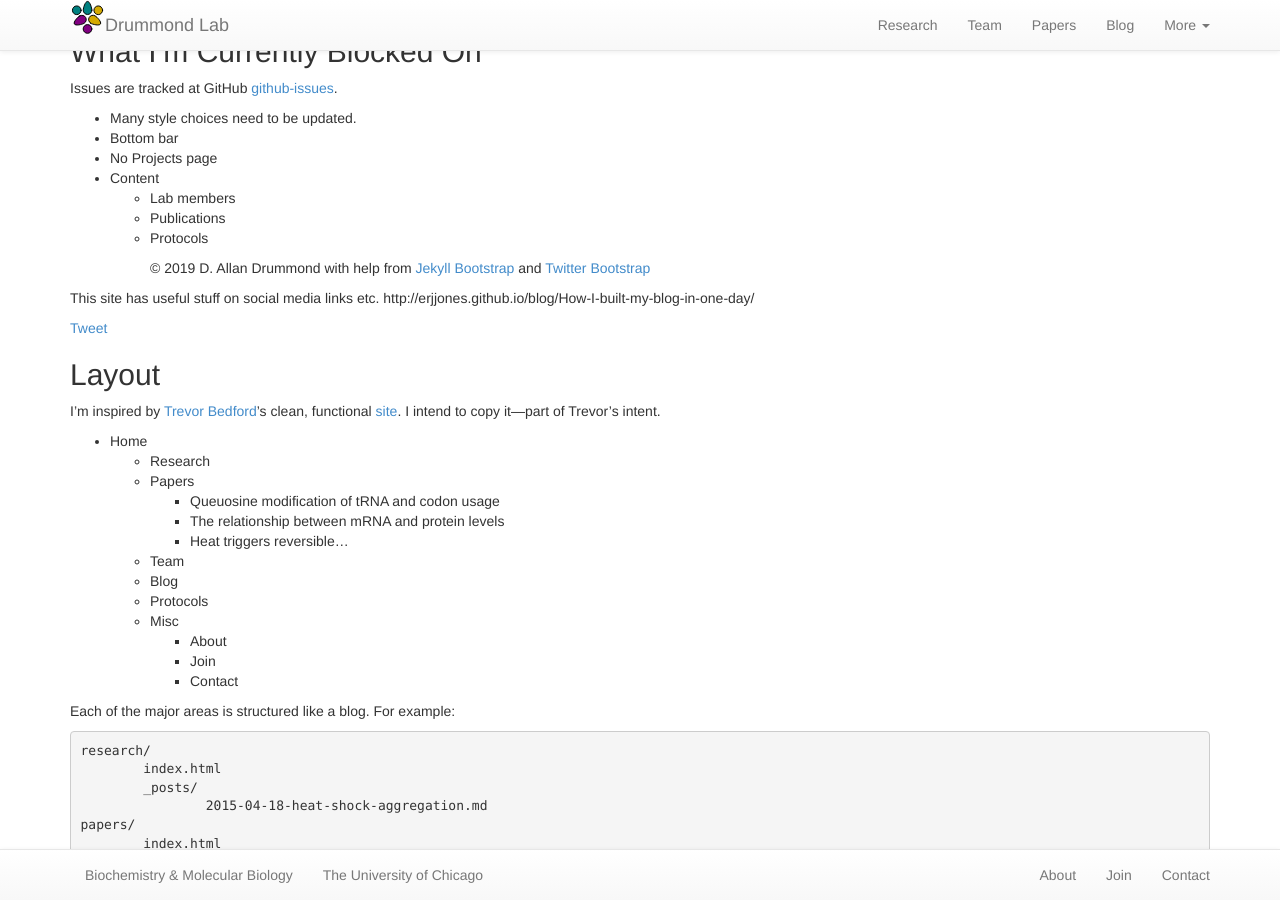
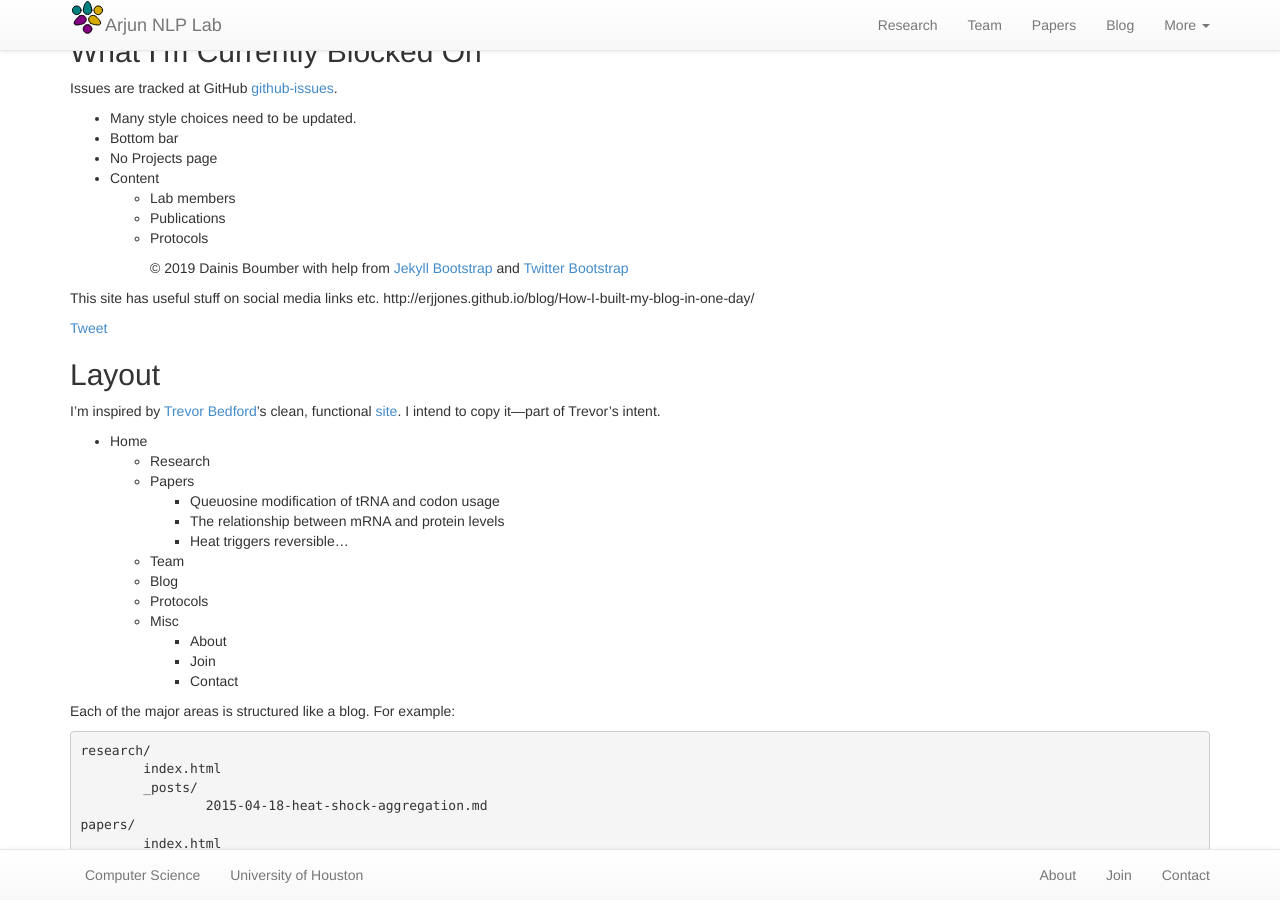
Before and after one commit to arjunnlp/arjunnlp.github.io, a Jekyll site: the page built from notes.md, in a window 1280 px wide and 900 px high, scrolled down 670 px. Built offline with Jekyll 4.4.1, drawn with Linux system fonts in a browser that asks for light colours; nearby versions of some CDN libraries; our own code applies the rules of GitHub Pages for plain Markdown files; comment, search, counter and statistics services are not loaded.

Commit message:
Update _config.yml

```diff
--- a/_config.yml
+++ b/_config.yml
@@ -8,25 +8,23 @@ highlighter: rouge
 
 markdown: kramdown
 
-repository: drummondlab/drummondlab.github.io
+repository: arjunnlp/arjunnlp.github.io
 
 # Themes are encouraged to use these universal variables
 # so be sure to set them if your theme uses them.
 #
-title : Drummond Lab
-tagline: Evolution and regulation of protein production and quality control
+title : Arjun NLP Lab
+tagline: Natural Language Processing and Representation Learning
 institution:
   url: http://www.uchicago.edu
-  name: The University of Chicago
+  name: University of Houston
 department:
   url: http://bmb.uchospitals.edu
-  name: Biochemistry & Molecular Biology
+  name: Computer Science
 author :
-  name : D. Allan Drummond
-  email : dadrummond@uchicago.edu
-  github : dad
-  twitter : dadrummond
-#  feedburner : feedname
+  name : Dainis Boumber
+  email : dainis.boumber@gmail.com
+  github : dainis-boumber
 
 # The production_url is only used when full-domain names are needed
 # such as sitemap.txt
```
